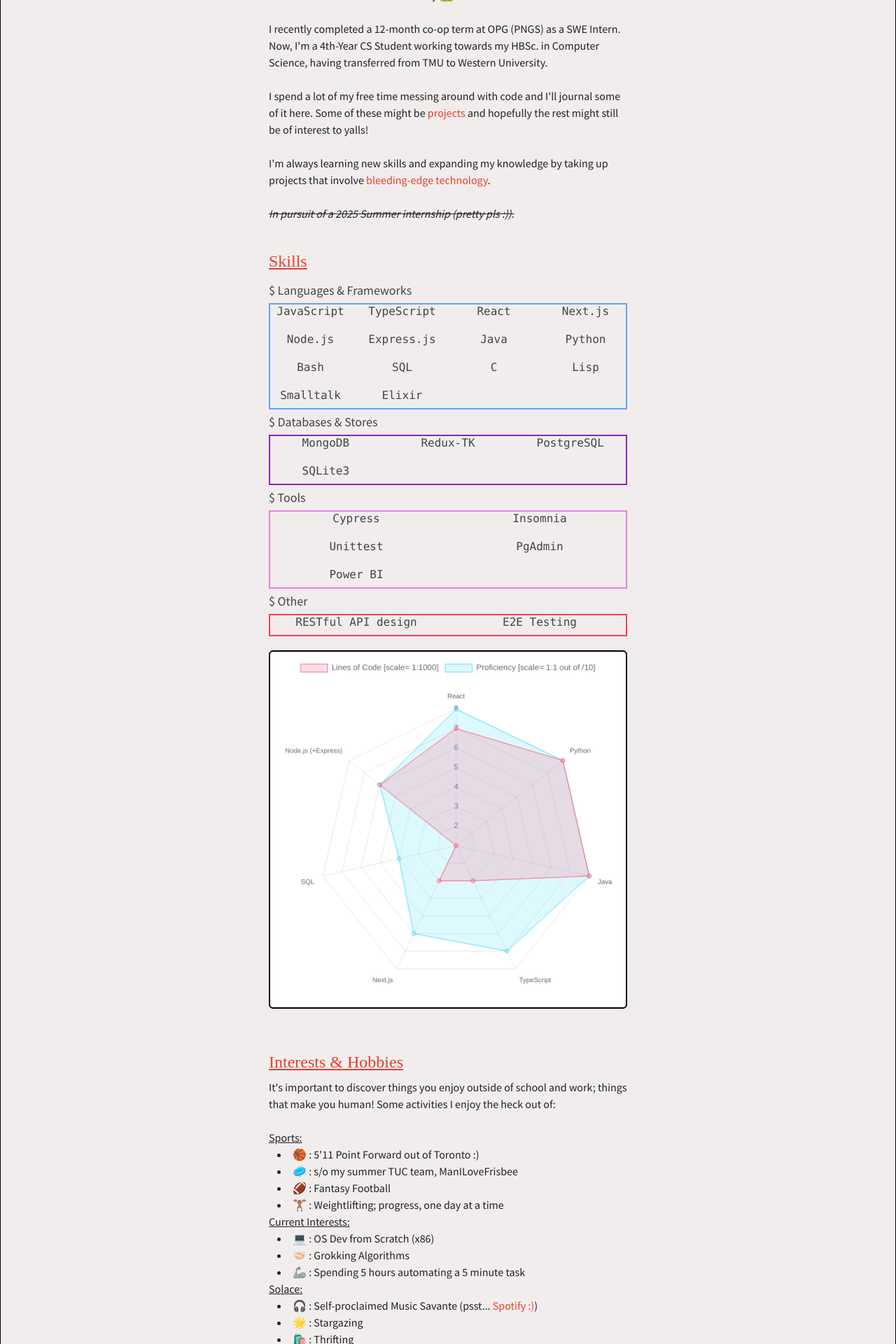
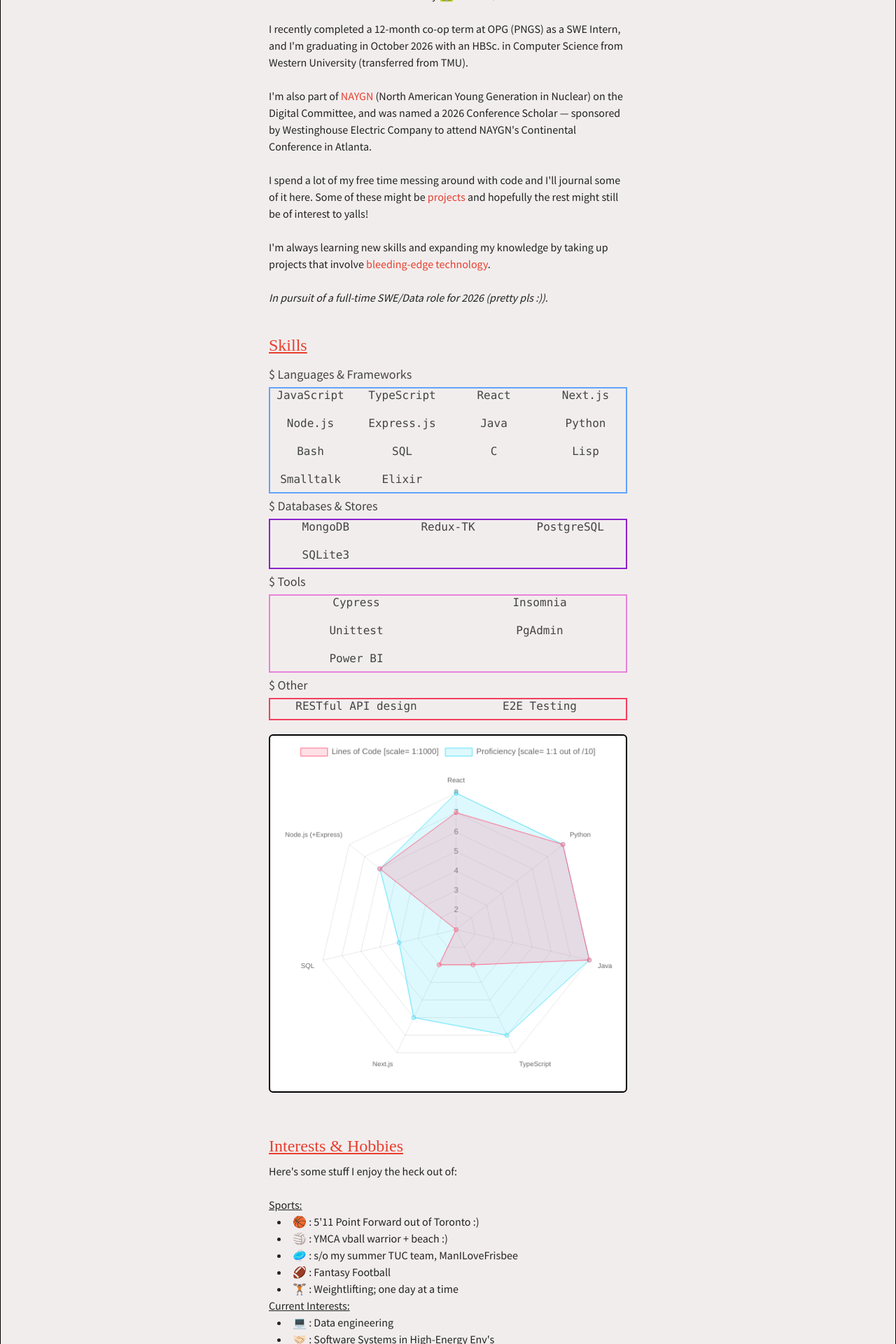
Before and after one commit to devarshi-ap/devfolio, a Next.js app: page /about in a window 1280 px wide. Shown: the part 280-2200 px from the top of the page at 70% size. Built offline with nearby package versions, Linux system fonts and the light colour scheme; a web font is replaced by a local one.

Commit message:
update about-me section

```diff
--- a/pages/about.tsx
+++ b/pages/about.tsx
@@ -63,7 +63,11 @@ export default function AboutPage() {
                         <p>I'm Devarshi Patel and <a href="/" className="text-orange dark:text-twitter">this site</a> is my 🏡 on the 🕸.</p>
 
                         <p>
-                            I recently completed a 12-month co-op term at OPG (PNGS) as a SWE Intern. Now, I'm a 4th-Year CS Student working towards my HBSc. in Computer Science, having transferred from TMU to Western University.
+                            I recently completed a 12-month co-op term at OPG (PNGS) as a SWE Intern, and I'm graduating in October 2026 with an HBSc. in Computer Science from Western University (transferred from TMU).
+                        </p>
+
+                        <p>
+                            I'm also part of <span className="text-orange dark:text-twitter">NAYGN</span> (North American Young Generation in Nuclear) on the Digital Committee, and was named a 2026 Conference Scholar — sponsored by Westinghouse Electric Company to attend NAYGN's Continental Conference in Atlanta.
                         </p>
 
                         <p>
@@ -76,7 +80,7 @@ export default function AboutPage() {
                         </p>
 
                         <p>
-                            <s><em>In pursuit of a 2025 Summer internship (pretty pls :)).</em></s>
+                            <em>In pursuit of a full-time SWE/Data role for 2026 (pretty pls :)).</em>
                         </p>
                     </div>
 
@@ -107,29 +111,29 @@ export default function AboutPage() {
                     <h1 className="text-4xl mobile:text-2xl mt-10 my-2 font-SerifPro text-orange dark:text-twitter underline underline-offset-6">Interests & Hobbies</h1>
                     <div className='text-dark_gray dark:text-c_taupe text-md font-SansPro space-y-6'>
                         <p>
-                            It's important to discover things you enjoy outside of school and work; things that make you human!
-                            Some activities I enjoy the heck out of:
+                            Here's some stuff I enjoy the heck out of:
                         </p>
                         <ul className='list-inside'>
                             <li className='underline'>Sports:</li>
                             <ul className='list-disc list-inside ml-3'>
                                 <li>🏀 : 5'11 Point Forward out of Toronto :)</li>
+                                <li>🏐 : YMCA vball warrior + beach :)</li>
                                 <li>🥏 : s/o my summer TUC team, ManILoveFrisbee</li>
                                 <li>🏈 : Fantasy Football</li>
-                                <li>🏋🏽 : Weightlifting; progress, one day at a time</li>
+                                <li>🏋🏽 : Weightlifting; one day at a time</li>
                             </ul>
 
                             <li className='underline'>Current Interests:</li>
                             <ul className='list-disc list-inside ml-3'>
-                                <li>💻 : OS Dev from Scratch (x86)</li>
-                                <li>🤝🏻 : Grokking Algorithms</li>
-                                <li>🦾 : Spending 5 hours automating a 5 minute task</li>
+                                <li>💻 : Data engineering</li>
+                                <li>🤝🏻 : Software Systems in High-Energy Env's</li>
+                                <li>🦾 : Still spending 5hrs automating a 5 minute task</li>
                             </ul>
 
                             <li className='underline'>Solace:</li>
                             <ul className='list-disc list-inside ml-3'>
                                 <li>🎧 : Self-proclaimed Music Savante (psst... <a href="https://open.spotify.com/user/dev9191?si=1fa1d94bb5564d46" className="text-orange dark:text-twitter">Spotify :)</a>)</li>
-                                <li>🌟 : Stargazing</li>
+                                <li>🍉 : Cutting fruit</li>
                                 <li>🛍️ : Thrifting</li>
                             </ul>
                         </ul>
```
